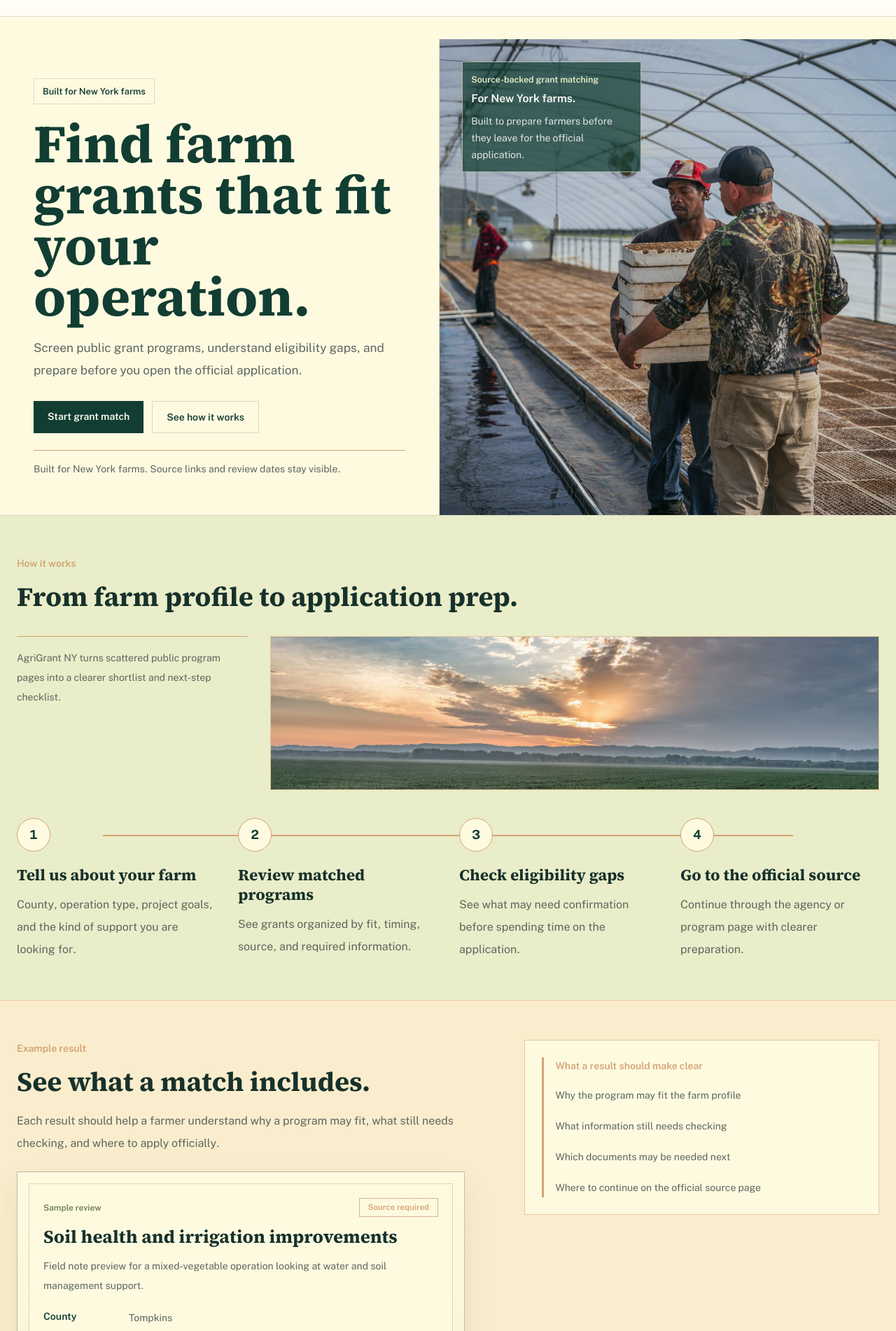
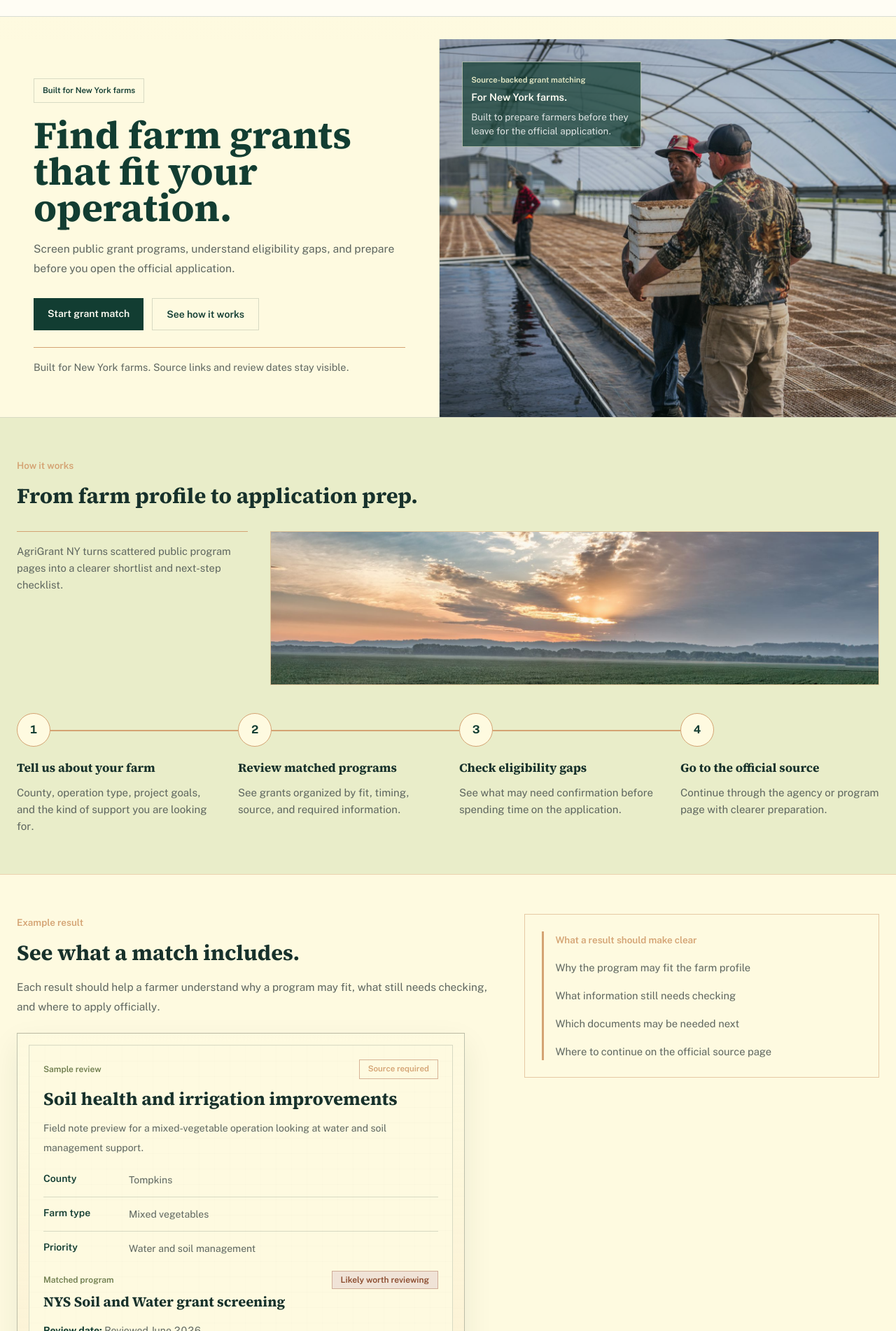
Before and after one commit to Andrewliyx/agrigrantny-next, a Next.js app: page / in a window 1280 px wide. Shown: the part 118-2020 px from the top of the page at 70% size. Built offline with nearby package versions, Linux system fonts and the light colour scheme.

Commit message:
Tighten homepage type and workflow layout

```diff
--- a/src/app/page.tsx
+++ b/src/app/page.tsx
@@ -260,13 +260,13 @@ function Welcome({
       <section className="section-bleed grid grid-cols-[minmax(0,0.98fr)_minmax(0,1.02fr)] border-b border-[var(--line)] bg-[var(--paper)] max-[900px]:grid-cols-1">
         <div className="px-8 py-12 lg:px-12 lg:py-14">
           <div className="max-w-[42.5rem]">
-            <span className="inline-flex border border-[var(--line)] bg-[var(--paper-soft)] px-3 py-2 text-[0.8rem] font-semibold text-[var(--evergreen)]">
+            <span className="inline-flex border border-[var(--line)] bg-[var(--paper-soft)] px-3 py-2 text-[0.72rem] font-semibold text-[var(--evergreen)]">
               {siteContent.hero.eyebrow}
             </span>
-            <h2 className="mt-5 max-w-[680px] text-[clamp(3rem,6vw,5.25rem)] leading-[0.95] tracking-[-0.035em] text-[var(--evergreen)]">
+            <h2 className="mt-5 max-w-[680px] text-[clamp(2.3rem,4.3vw,4rem)] leading-[0.94] tracking-[-0.035em] text-[var(--evergreen)]">
               {siteContent.hero.title}
             </h2>
-            <p className="mt-5 max-w-[42rem] text-[1.08rem] leading-8 text-[var(--muted-ink)]">{siteContent.hero.body}</p>
+            <p className="mt-5 max-w-[40rem] text-[0.98rem] leading-7 text-[var(--muted-ink)]">{siteContent.hero.body}</p>
             <div className="mt-7 flex flex-wrap gap-3">
               <a className="bg-[var(--evergreen)] px-5 py-3 text-sm font-semibold text-[var(--inverse)] transition hover:bg-[var(--clay)]" href="#login">
                 {siteContent.hero.primaryCta}
@@ -278,7 +278,7 @@ function Welcome({
                 {siteContent.hero.secondaryCta}
               </a>
             </div>
-            <div className="mt-6 border-t border-[var(--clay)] pt-4 text-sm text-[var(--muted-ink)]">
+            <div className="mt-6 border-t border-[var(--clay)] pt-4 text-[0.9rem] leading-6 text-[var(--muted-ink)]">
               {siteContent.hero.note}
             </div>
           </div>
@@ -295,24 +295,24 @@ function Welcome({
           />
           <div className="absolute inset-0 bg-[rgba(18,61,50,0.18)]" />
           <div className="absolute left-6 top-6 max-w-[16rem] border border-[rgba(254,250,224,0.58)] bg-[rgba(18,61,50,0.72)] p-3 text-[var(--inverse)] md:left-8 md:top-8">
-            <span className="text-[0.78rem] font-semibold text-[var(--pale-sage)]">
+            <span className="text-[0.7rem] font-semibold text-[var(--pale-sage)]">
               {siteContent.hero.image.label}
             </span>
-            <p className="mt-1 text-[0.98rem] font-semibold leading-6">{siteContent.hero.image.title}</p>
-            <p className="mt-2 text-sm leading-6 text-white/84">{siteContent.hero.image.note}</p>
+            <p className="mt-1 text-[0.9rem] font-semibold leading-5">{siteContent.hero.image.title}</p>
+            <p className="mt-2 text-[0.84rem] leading-5 text-white/84">{siteContent.hero.image.note}</p>
           </div>
         </div>
       </section>
 
       <section className="section-bleed bg-[var(--pale-sage)] px-6 py-14" id="workflow">
         <div className="mx-auto max-w-7xl">
-          <span className="text-sm font-semibold text-[var(--clay)]">{siteContent.workflow.eyebrow}</span>
-          <h3 className="mt-3 max-w-4xl font-sans text-[clamp(2rem,3vw,2.85rem)] font-semibold leading-tight text-[var(--ink)]">
+          <span className="text-[0.84rem] font-semibold text-[var(--clay)]">{siteContent.workflow.eyebrow}</span>
+          <h3 className="mt-3 max-w-4xl font-sans text-[clamp(1.65rem,2.4vw,2.2rem)] font-semibold leading-tight text-[var(--ink)]">
             {siteContent.workflow.title}
           </h3>
           <div className="mt-8 grid grid-cols-[minmax(240px,0.55fr)_minmax(0,1.45fr)] gap-8 max-lg:grid-cols-1">
             <div className="border-t border-[var(--ochre)] pt-4">
-              <p className="max-w-md text-sm leading-7 text-[var(--muted-ink)]">
+              <p className="max-w-md text-[0.92rem] leading-6 text-[var(--muted-ink)]">
                 AgriGrant NY turns scattered public program pages into a clearer shortlist and next-step checklist.
               </p>
             </div>
@@ -326,38 +326,40 @@ function Welcome({
               />
             </figure>
           </div>
-          <div className="relative mt-10 grid grid-cols-4 gap-8 max-xl:grid-cols-2 max-sm:grid-cols-1">
-            <div className="absolute left-[10%] right-[10%] top-6 h-[2px] bg-[var(--ochre)] max-xl:hidden" />
-            {siteContent.workflow.steps.map((step) => (
+          <div className="mt-10 grid grid-cols-4 gap-8 max-xl:grid-cols-2 max-sm:grid-cols-1">
+            {siteContent.workflow.steps.map((step, index) => (
               <article className="relative" key={step.number}>
-                <div className="relative z-10 flex h-12 w-12 items-center justify-center rounded-full border border-[var(--clay)] bg-[var(--cream)] text-lg font-bold text-[var(--evergreen)]">
+                {index < siteContent.workflow.steps.length - 1 && (
+                  <div className="absolute left-12 right-[-2rem] top-6 h-[2px] bg-[var(--ochre)] max-xl:hidden" />
+                )}
+                <div className="relative z-10 flex h-12 w-12 items-center justify-center rounded-full border border-[var(--clay)] bg-[var(--cream)] text-base font-bold text-[var(--evergreen)]">
                   {step.number}
                 </div>
-                <h4 className="mt-5 font-sans text-[1.4rem] font-semibold leading-tight text-[var(--ink)]">{step.title}</h4>
-                <p className="mt-3 leading-8 text-[var(--muted-ink)]">{step.text}</p>
+                <h4 className="mt-5 font-sans text-[1.08rem] font-semibold leading-tight text-[var(--ink)]">{step.title}</h4>
+                <p className="mt-3 text-[0.94rem] leading-6 text-[var(--muted-ink)]">{step.text}</p>
               </article>
             ))}
           </div>
         </div>
       </section>
 
-      <section className="section-bleed border-t border-[rgba(212,163,115,0.45)] bg-[var(--wheat)] px-6 py-14" id="example">
+      <section className="section-bleed border-t border-[rgba(212,163,115,0.45)] bg-[var(--paper)] px-6 py-14" id="example">
         <div className="mx-auto grid max-w-7xl gap-8">
           <div className="grid grid-cols-[minmax(0,1.15fr)_minmax(320px,0.85fr)] gap-10 max-lg:grid-cols-1">
             <div>
-            <span className="text-sm font-semibold text-[var(--clay)]">{siteContent.example.eyebrow}</span>
-            <h3 className="mt-3 max-w-3xl font-sans text-[clamp(2rem,3vw,2.8rem)] font-semibold leading-tight text-[var(--ink)]">
+            <span className="text-[0.84rem] font-semibold text-[var(--clay)]">{siteContent.example.eyebrow}</span>
+            <h3 className="mt-3 max-w-3xl font-sans text-[clamp(1.65rem,2.4vw,2.2rem)] font-semibold leading-tight text-[var(--ink)]">
               {siteContent.example.title}
             </h3>
-            <p className="mt-4 max-w-3xl text-[1rem] leading-8 text-[var(--muted-ink)]">{siteContent.example.body}</p>
+            <p className="mt-4 max-w-3xl text-[0.96rem] leading-7 text-[var(--muted-ink)]">{siteContent.example.body}</p>
             <div className="mt-6 max-w-[40rem]">
               <ExamplePreview />
             </div>
           </div>
             <aside className="self-start border border-[rgba(212,163,115,0.55)] bg-[var(--cream)] p-6">
               <div className="border-l-[3px] border-[var(--clay)] pl-4">
-                <span className="text-sm font-semibold text-[var(--clay)]">What a result should make clear</span>
-                <ul className="mt-4 grid gap-4 text-sm leading-7 text-[var(--muted-ink)]">
+                <span className="text-[0.84rem] font-semibold text-[var(--clay)]">What a result should make clear</span>
+                <ul className="mt-4 grid gap-4 text-[0.92rem] leading-6 text-[var(--muted-ink)]">
                   <li>Why the program may fit the farm profile</li>
                   <li>What information still needs checking</li>
                   <li>Which documents may be needed next</li>
@@ -377,11 +379,11 @@ function Welcome({
       <section className="section-bleed bg-[var(--paper)] px-6 py-14" id="about">
         <div className="mx-auto grid max-w-7xl grid-cols-[minmax(0,1fr)_minmax(320px,420px)] gap-10 max-lg:grid-cols-1">
           <div>
-            <span className="text-sm font-semibold text-[var(--clay)]">{siteContent.about.eyebrow}</span>
-            <h3 className="mt-3 max-w-4xl font-sans text-[clamp(2rem,3vw,2.8rem)] font-semibold leading-tight text-[var(--ink)]">
+            <span className="text-[0.84rem] font-semibold text-[var(--clay)]">{siteContent.about.eyebrow}</span>
+            <h3 className="mt-3 max-w-4xl font-sans text-[clamp(1.7rem,2.5vw,2.3rem)] font-semibold leading-tight text-[var(--ink)]">
               {siteContent.about.title}
             </h3>
-            <p className="mt-4 max-w-3xl leading-8 text-[var(--muted-ink)]">
+            <p className="mt-4 max-w-3xl text-[0.96rem] leading-7 text-[var(--muted-ink)]">
               {siteContent.about.body}
             </p>
             <div className="mt-8 grid grid-cols-2 gap-6 max-lg:grid-cols-1">
@@ -413,15 +415,15 @@ function Welcome({
               </span>
             </div>
             <div className="p-6">
-              <h4 className="font-sans text-2xl font-semibold leading-tight text-[var(--ink)]">{siteContent.support.title}</h4>
-              <p className="mt-4 leading-7 text-[var(--muted-ink)]">{siteContent.support.body}</p>
+              <h4 className="font-sans text-[1.4rem] font-semibold leading-tight text-[var(--ink)]">{siteContent.support.title}</h4>
+              <p className="mt-4 text-[0.94rem] leading-6 text-[var(--muted-ink)]">{siteContent.support.body}</p>
               <ul className="mt-5 grid gap-3">
                 {siteContent.support.items.map((item) => (
                   <li className="flex items-start gap-3" key={item}>
                     <span className="mt-1 flex h-5 w-5 items-center justify-center border border-[var(--line)] bg-[var(--paper-soft)] text-xs font-bold text-[var(--evergreen)]">
                       •
                     </span>
-                    <span className="text-sm leading-7 text-[var(--muted-ink)]">{item}</span>
+                    <span className="text-[0.92rem] leading-6 text-[var(--muted-ink)]">{item}</span>
                   </li>
                 ))}
               </ul>
```
